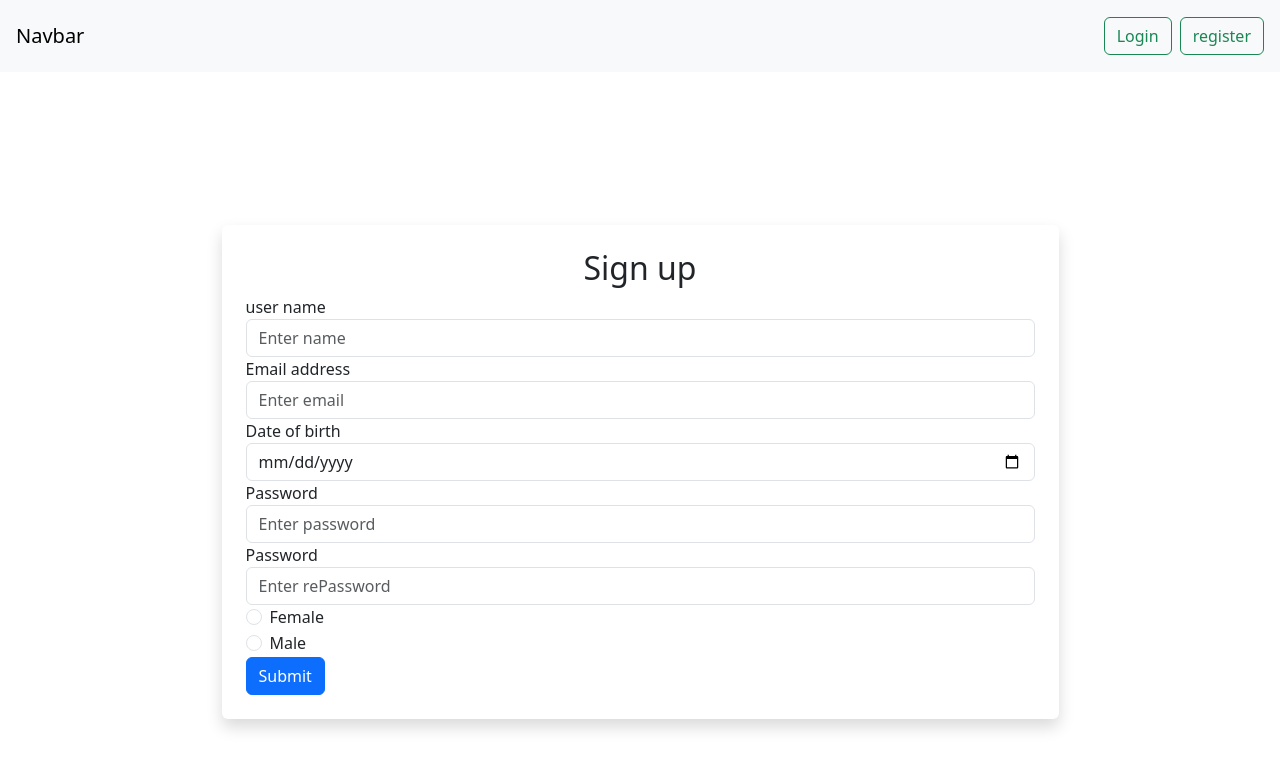
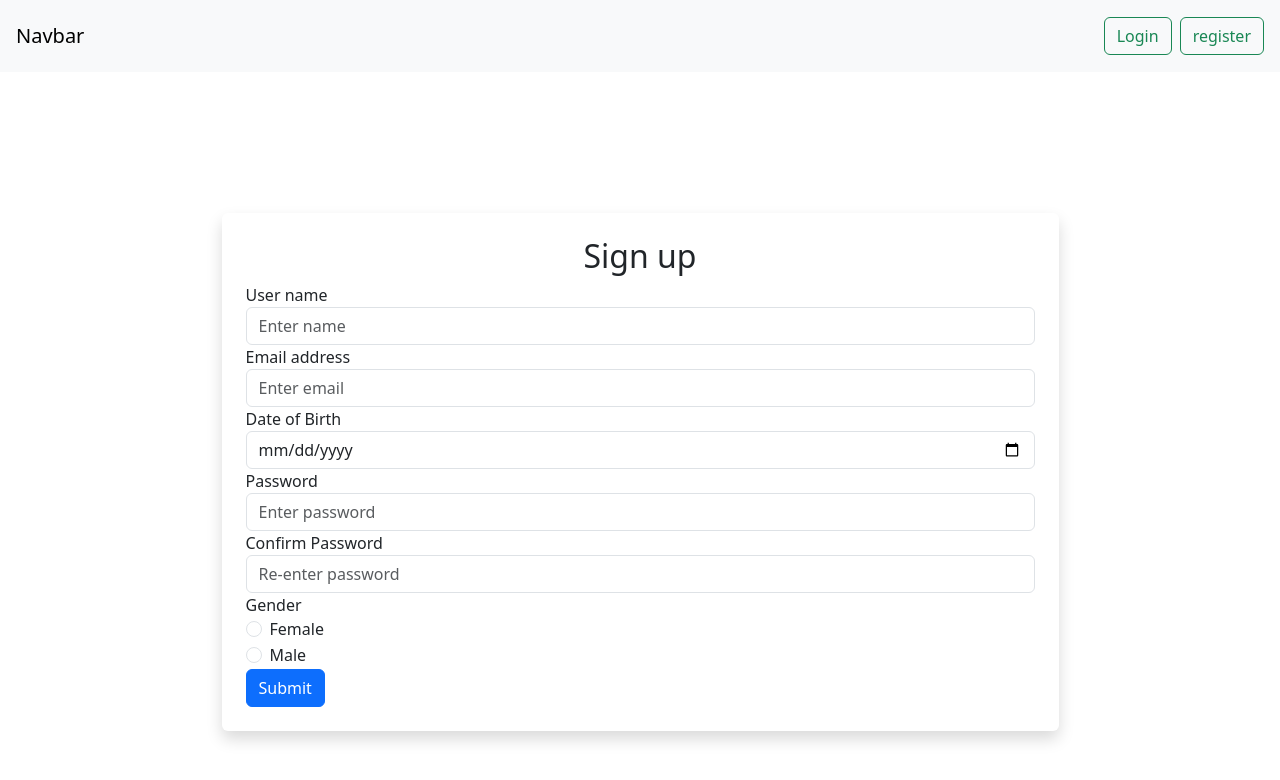
Before and after one commit to 22446/social-app-nextjs, a Next.js app: page /register in a window 1280 px wide. Shown: the top 780 px of the page. Built offline with nearby package versions, Linux system fonts and the light colour scheme; no server answers.

Commit message:
registerPagecomplete

```diff
--- a/src/app/register/page.tsx
+++ b/src/app/register/page.tsx
@@ -1,20 +1,22 @@
-"use client";
+'use client';
 import { authcontext } from "@/_contexts/Authcontextme";
 import axios from "axios";
 import { useFormik } from "formik";
 import { useRouter } from "next/navigation";
-import React, { useContext, useEffect } from "react";
+import React, { useContext, useEffect, useState } from "react";
 import * as yup from "yup";
 
 export default function Register() {
   const router = useRouter();
   const { token } = useContext(authcontext);
+  const [isClient, setIsClient] = useState(false);
 
   useEffect(() => {
-    if (token || localStorage.getItem("token")) {
+    setIsClient(true);
+    if (isClient && (token || localStorage.getItem("token"))) {
       router.push("/");
     }
-  }, [token, router]);
+  }, [isClient, token, router]);
 
   const registerGroup = useFormik({
     initialValues: {
@@ -63,16 +65,24 @@ export default function Register() {
     }),
   });
 
-  if (token || localStorage.getItem("token")) {
+  if (!isClient || token || localStorage.getItem("token")) {
     return null;
   }
 
   return (
-    <div className="container d-flex align-items-center justify-content-center" style={{height:'100vh'}}>
-      <form onSubmit={registerGroup.handleSubmit} className="w-75 mx-auto p-4 shadow rounded">
+    <div
+      className="container d-flex align-items-center justify-content-center"
+      style={{ height: "100vh" }}
+    >
+      <form
+        onSubmit={registerGroup.handleSubmit}
+        className="w-75 mx-auto p-4 shadow rounded"
+      >
         <h2 className="text-center">Sign up</h2>
+
+
         <div className="form-group">
-          <label htmlFor="name">user name</label>
+          <label htmlFor="name">User name</label>
           <input
             type="text"
             className="form-control"
@@ -82,14 +92,14 @@ export default function Register() {
             id="name"
             placeholder="Enter name"
           />
-          {registerGroup.errors.name && registerGroup.touched.name ? (
+          {registerGroup.errors.name && registerGroup.touched.name && (
             <small className="form-text text-danger">
               {registerGroup.errors.name}
             </small>
-          ) : (
-            ""
           )}
         </div>
+
+
         <div className="form-group">
           <label htmlFor="email">Email address</label>
           <input
@@ -101,16 +111,16 @@ export default function Register() {
             id="email"
             placeholder="Enter email"
           />
-          {registerGroup.errors.email && registerGroup.touched.email ? (
+          {registerGroup.errors.email && registerGroup.touched.email && (
             <small className="form-text text-danger">
               {registerGroup.errors.email}
             </small>
-          ) : (
-            ""
           )}
         </div>
+
+
         <div className="form-group">
-          <label htmlFor="name">Date of birth</label>
+          <label htmlFor="dateOfBirth">Date of Birth</label>
           <input
             type="date"
             className="form-control"
@@ -118,21 +128,21 @@ export default function Register() {
             onChange={registerGroup.handleChange}
             onBlur={registerGroup.handleBlur}
             id="dateOfBirth"
-            placeholder="Enter dateOfBirth"
+            placeholder="Enter date of birth"
           />
           {registerGroup.errors.dateOfBirth &&
-          registerGroup.touched.dateOfBirth ? (
+            registerGroup.touched.dateOfBirth && (
               <small className="form-text text-danger">
                 {registerGroup.errors.dateOfBirth}
               </small>
-          ) : (
-            ""
             )}
         </div>
+
+
         <div className="form-group">
-          <label htmlFor="email">Password</label>
+          <label htmlFor="password">Password</label>
           <input
-            type="text"
+            type="password"
             className="form-control"
             value={registerGroup.values.password}
             onChange={registerGroup.handleChange}
@@ -140,46 +150,46 @@ export default function Register() {
             id="password"
             placeholder="Enter password"
           />
-          {registerGroup.errors.password && registerGroup.touched.password ? (
+          {registerGroup.errors.password && registerGroup.touched.password && (
             <small className="form-text text-danger">
-              Password must be at least 8 characters long, include one uppercase letter, one lowercase letter, one digit, and one special character.
+              {registerGroup.errors.password}
             </small>
-          ) : (
-            ""
           )}
         </div>
+
+
         <div className="form-group">
-          <label htmlFor="email">Password</label>
+          <label htmlFor="rePassword">Confirm Password</label>
           <input
-            type="text"
+            type="password"
             className="form-control"
             value={registerGroup.values.rePassword}
             onChange={registerGroup.handleChange}
             onBlur={registerGroup.handleBlur}
             id="rePassword"
-            placeholder="Enter rePassword"
+            placeholder="Re-enter password"
           />
           {registerGroup.errors.rePassword &&
-          registerGroup.touched.rePassword ? (
+            registerGroup.touched.rePassword && (
               <small className="form-text text-danger">
-              password confirmation dont match
+                {registerGroup.errors.rePassword}
               </small>
-          ) : (
-            ""
             )}
         </div>
+
+
         <div className="form-group">
-          <div>
+          <label>Gender</label>
           <div className="form-check">
             <input
               className="form-check-input"
               type="radio"
-                name="gender" // This must match the form field in Formik
+              name="gender"
               id="female"
-                value="female" // Unique value for this option
+              value="female"
               onChange={registerGroup.handleChange}
               onBlur={registerGroup.handleBlur}
-                checked={registerGroup.values.gender === "female"} // Binding the checked state
+              checked={registerGroup.values.gender === "female"}
             />
             <label className="form-check-label" htmlFor="female">
               Female
@@ -189,19 +199,24 @@ export default function Register() {
             <input
               className="form-check-input"
               type="radio"
-                name="gender" // This must match the form field in Formik
+              name="gender"
               id="male"
-                value="male" // Unique value for this option
+              value="male"
               onChange={registerGroup.handleChange}
               onBlur={registerGroup.handleBlur}
-                checked={registerGroup.values.gender === "male"} // Binding the checked state
+              checked={registerGroup.values.gender === "male"}
             />
             <label className="form-check-label" htmlFor="male">
               Male
             </label>
           </div>
+          {registerGroup.errors.gender && registerGroup.touched.gender && (
+            <small className="form-text text-danger">
+              {registerGroup.errors.gender}
+            </small>
+          )}
         </div>
-        </div>
+
 
         <button type="submit" className="btn btn-primary">
           Submit
```
Lines whose indentation alone changed are shown as unchanged.
